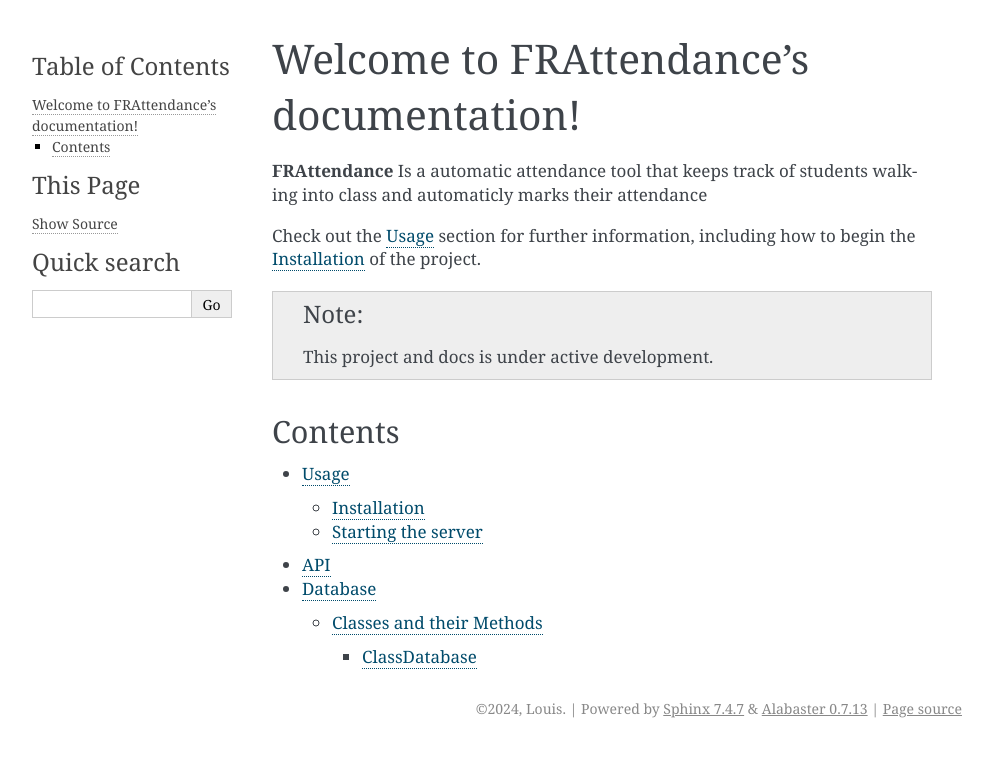
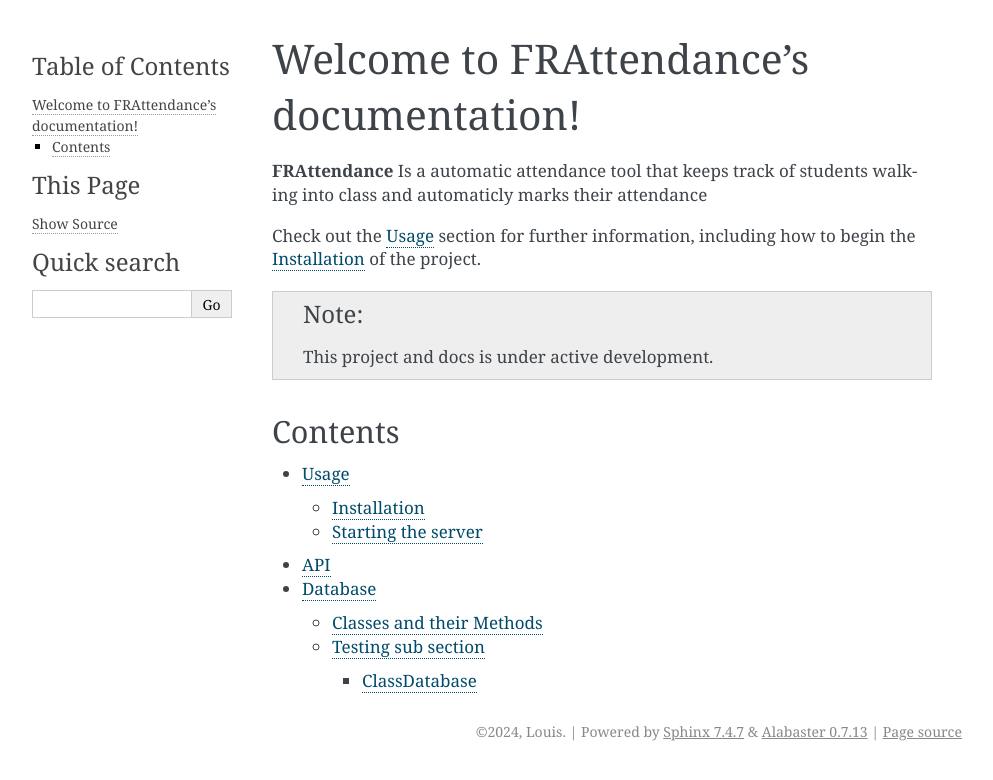
Before and after one commit to Louis-Ladd/FRAttendance, a Sphinx documentation site: the page built from docs/index.rst, in a window 1280 px wide. Shown: the top 780 px of the page, without its empty margins (148-1141 px from the left). Built offline with Sphinx 7.4.7, drawn with Linux system fonts in a browser that asks for light colours.

Commit message:
Documentation work
AAAAAAAA

```diff
--- a/docs/database.rst
+++ b/docs/database.rst
@@ -4,7 +4,8 @@
 
 Classes and their Methods
 -------------------------
-
+Testing sub section
+-------------------
 ClassDatabase
 ~~~~~~~~~~~~~
 
```
